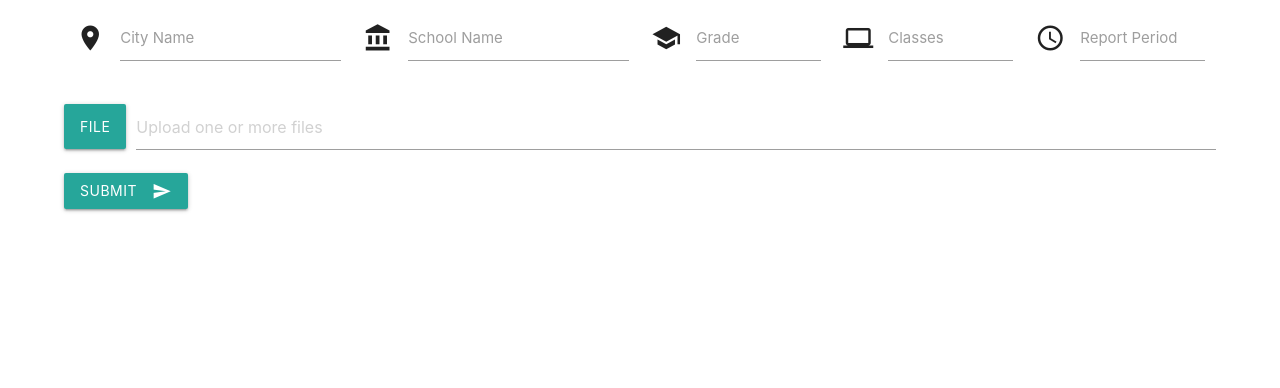
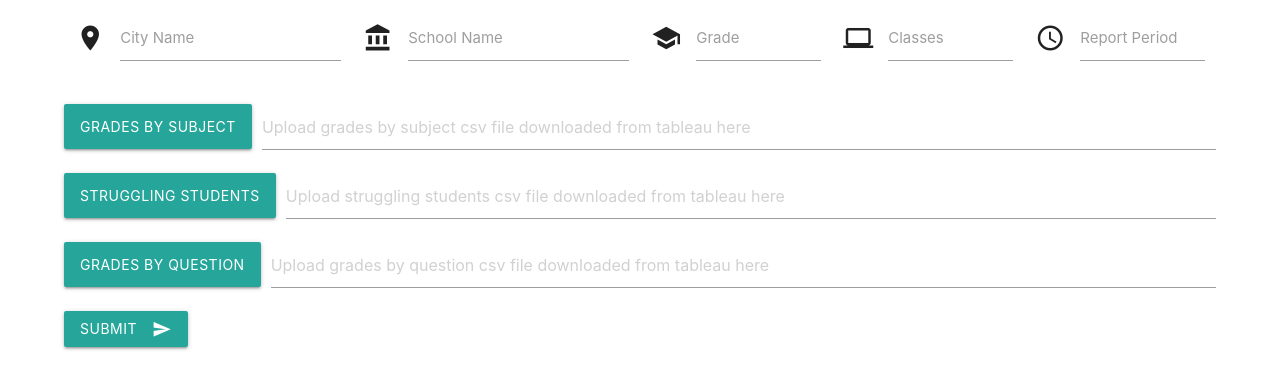
Before and after one commit to gal664/Reports-Generator, a website: page client/index.html in a window 1280 px wide. Shown: the part 136-524 px from the top of the page. Drawn offline with nearby package versions, Linux system fonts and the light colour scheme.

Commit message:
changed file upload to be multiple inputs of one file instead one input of multiple files, refactored requestFilesToArrays function to support this

```diff
--- a/client/index.html
+++ b/client/index.html
@@ -46,13 +46,36 @@
             </div>
             <div class="file-field input-field">
                   <div class="btn">
-                        <span>File</span>
-                        <input type="file" name="upload" multiple>
+                        <span>grades By Subject</span>
+                        <input type="file" name="grades_by_subject" required>
                   </div>
                   <div class="file-path-wrapper">
-                        <input class="file-path validate" type="text" placeholder="Upload one or more files">
+                        <input class="file-path validate" type="text" placeholder="Upload grades by subject csv file downloaded from tableau here">
                   </div>
             </div>
+
+
+            <div class="file-field input-field">
+                  <div class="btn">
+                        <span>Struggling Students</span>
+                        <input type="file" name="struggling_students" required>
+                  </div>
+                  <div class="file-path-wrapper">
+                        <input class="file-path validate" type="text" placeholder="Upload struggling students csv file downloaded from tableau here">
+                  </div>
+            </div>
+
+            <div class="file-field input-field">
+                  <div class="btn">
+                        <span>Grades By Question</span>
+                        <input type="file" name="grades_by_question" required>
+                  </div>
+                  <div class="file-path-wrapper">
+                        <input class="file-path validate" type="text" placeholder="Upload grades by question csv file downloaded from tableau here">
+                  </div>
+            </div>
+
+
             <button class="btn waves-effect waves-light" type="submit" name="action">Submit
                   <i class="material-icons right">send</i>
             </button>
```
Also changed, not shown: server/reports.js (+9 -13 lines), server/utils/excel4node.js (+6 -11 lines).
